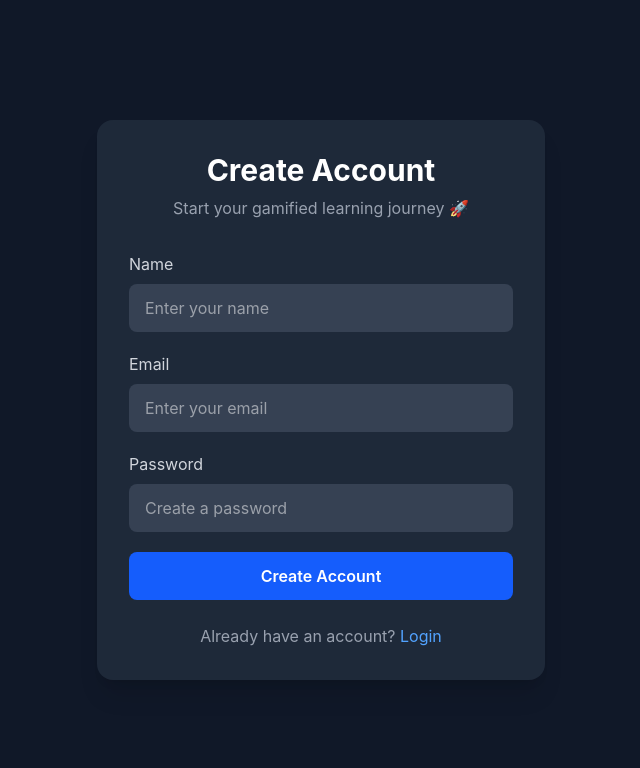
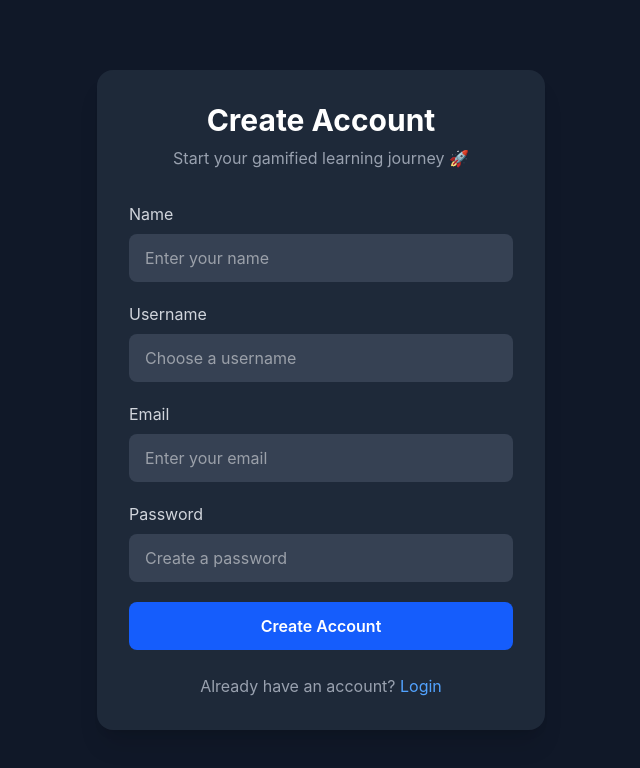
Before and after one commit to utkarsh191/gamified-learning, a React (Vite) app in the folder client/: page /signup in a window 1280 px wide. Shown: the top 768 px of the page, without its empty margins (319-959 px from the left). Built offline with nearby package versions, Linux system fonts and the light colour scheme.

Commit message:
Add username field and state management to signup page for user registration

```diff
--- a/client/src/pages/Signup.tsx
+++ b/client/src/pages/Signup.tsx
@@ -4,6 +4,7 @@ import { Link } from "react-router-dom";
 
 function Signup() {
   const [name, setName] = useState("");
+  const [username, setUsername] = useState("");
   const [email, setEmail] = useState("");
   const [password, setPassword] = useState("");
 
@@ -45,6 +46,20 @@ const handleSubmit = async (e: React.FormEvent) => {
               required
             />
           </div>
+
+        <div>
+          <label className="block text-gray-300 mb-2">
+            Username
+          </label>
+          <input
+          type="text"
+          value={username}
+          placeholder="Choose a username"
+          onChange={(e) => setUsername(e.target.value)}
+          className="w-full px-4 py-3 rounded-lg bg-gray-700 text-white outline-none focus:ring-2 focus:ring-blue-500"
+          required
+          />
+        </div>
 
           <div>
             <label className="block text-gray-300 mb-2">
```
